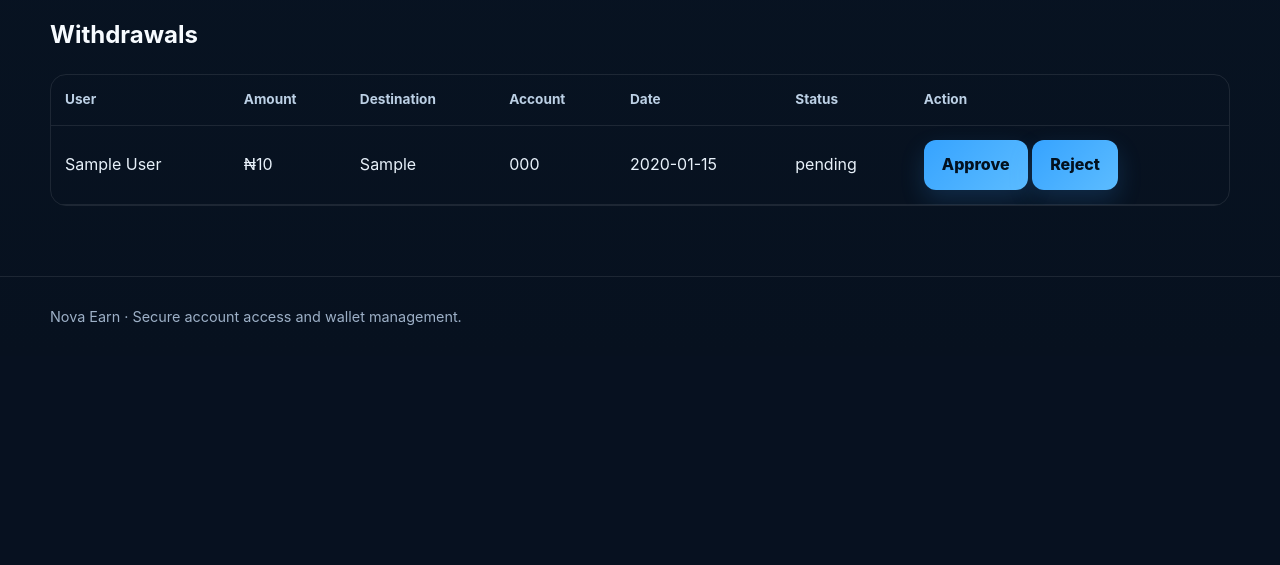
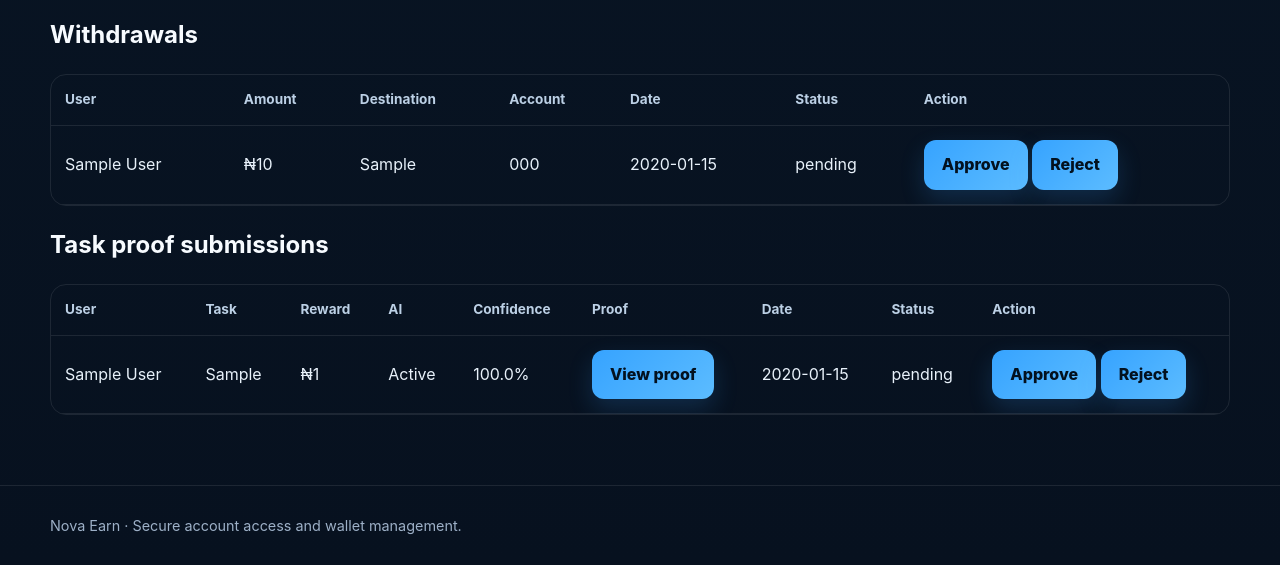
Before and after one commit to louiskyasua/Novaearn, a Flask app: page /admin in a window 1280 px wide. Shown: the part 798-1363 px from the top of the page. Before the commit the page ends 1123 px from the top, so only its background shows below. Run offline with Flask 3, Linux system fonts and the light colour scheme; the visitor is signed in with stand-in values (Sample User, id 1); tables that the repository leaves empty hold one stand-in row (values such as "Sample post").

Commit message:
Add AI-assisted task proof verification

```diff
--- a/app.py
+++ b/app.py
@@ -21,6 +21,7 @@ from werkzeug.security import generate_password_hash, check_password_hash
 
 import config as nova_config
 from config import ALLOWED_PAYMENT_PROVIDERS, PAYMENT_ACCOUNTS
+from task_verifier import TASKS, analyze_submission
 
 
 app = Flask(__name__)
@@ -50,6 +51,10 @@ DATA_DIR = os.environ.get("NOVA_DATA_DIR", "instance")
 os.makedirs(DATA_DIR, exist_ok=True)
 DB = os.environ.get("NOVA_DB_PATH", os.path.join(DATA_DIR, "novaearn.db"))
 UPLOAD_DIR = os.environ.get("NOVA_UPLOAD_DIR", os.path.join(DATA_DIR, "deposit_proofs"))
+TASK_UPLOAD_DIR = os.environ.get("NOVA_TASK_UPLOAD_DIR", os.path.join(DATA_DIR, "task_proofs"))
+os.makedirs(TASK_UPLOAD_DIR, exist_ok=True)
+MAX_TASK_PROOF_SIZE = 2 * 1024 * 1024
+ALLOWED_TASK_PROOF_EXTENSIONS = {"jpg", "jpeg", "png", "webp"}
 os.makedirs(UPLOAD_DIR, exist_ok=True)
 MAX_PROOF_SIZE = 5 * 1024 * 1024
 ALLOWED_PROOF_EXTENSIONS = {"jpg", "jpeg", "png", "webp"}
@@ -172,6 +177,8 @@ def protect_state_changing_requests():
         "profile",
         "admin_update_deposit",
         "admin_update_withdrawal",
+        "submit_task",
+        "admin_update_task",
     }
     if request.endpoint in protected_endpoints:
         validate_csrf()
@@ -245,6 +252,20 @@ def init_db():
             amount INTEGER,
             note TEXT,
             created_at TEXT
+        );
+        CREATE TABLE IF NOT EXISTS task_submissions(
+            id INTEGER PRIMARY KEY AUTOINCREMENT,
+            user_id INTEGER NOT NULL,
+            task_key TEXT NOT NULL,
+            reward INTEGER NOT NULL,
+            proof_path TEXT NOT NULL,
+            status TEXT DEFAULT 'pending',
+            ai_status TEXT DEFAULT 'needs_review',
+            ai_confidence REAL DEFAULT 0,
+            ai_reason TEXT,
+            created_at TEXT,
+            reviewed_at TEXT,
+            UNIQUE(user_id, task_key)
         );
         """
     )
@@ -1097,6 +1118,88 @@ def profile():
     return render_template("profile.html", user=u)
 
 
+@app.route("/tasks")
+@login_required
+def tasks():
+    u = current()
+    c = db()
+    rows = c.execute(
+        "SELECT * FROM task_submissions WHERE user_id=? ORDER BY id DESC",
+        (u["id"],),
+    ).fetchall()
+    c.close()
+    submissions = {row["task_key"]: row for row in rows}
+    return render_template("tasks.html", tasks=TASKS, submissions=submissions, user=u)
+
+
+@app.route("/tasks/submit", methods=["POST"])
+@login_required
+def submit_task():
+    task_key = request.form.get("task_key", "").strip()
+    task = TASKS.get(task_key)
+    proof = request.files.get("proof")
+    if not task or not proof or not proof.filename:
+        flash("Select a valid task and screenshot.")
+        return redirect(url_for("tasks"))
+
+    extension = proof.filename.rsplit(".", 1)[-1].lower() if "." in proof.filename else ""
+    if extension not in ALLOWED_TASK_PROOF_EXTENSIONS:
+        flash("Proof must be JPG, PNG, or WebP.")
+        return redirect(url_for("tasks"))
+
+    safe_name = secrets.token_hex(16) + "." + extension
+    proof_path = os.path.join(TASK_UPLOAD_DIR, safe_name)
+    proof.save(proof_path)
+    if os.path.getsize(proof_path) > MAX_TASK_PROOF_SIZE:
+        os.remove(proof_path)
+        flash("Proof image is too large. Maximum size is 2 MB.")
+        return redirect(url_for("tasks"))
+
+    u = current()
+    c = db()
+    try:
+        existing = c.execute(
+            "SELECT id, status FROM task_submissions WHERE user_id=? AND task_key=?",
+            (u["id"], task_key),
+        ).fetchone()
+        if existing:
+            c.rollback()
+            os.remove(proof_path)
+            flash("You have already submitted this task.")
+            return redirect(url_for("tasks"))
+
+        ai = analyze_submission(task_key, proof_path)
+        c.execute(
+            """
+            INSERT INTO task_submissions(
+                user_id,task_key,reward,proof_path,status,ai_status,ai_confidence,ai_reason,created_at
+            ) VALUES(?,?,?,?,?,?,?,?,?)
+            """,
+            (
+                u["id"],
+                task_key,
+                task["reward"],
+                proof_path,
+                "pending",
+                ai["status"],
+                ai["confidence"],
+                ai["reason"],
+                datetime.now().isoformat(),
+            ),
+        )
+        c.commit()
+    except Exception:
+        c.rollback()
+        if os.path.exists(proof_path):
+            os.remove(proof_path)
+        flash("Unable to submit task proof.")
+        return redirect(url_for("tasks"))
+    finally:
+        c.close()
+    flash("Proof submitted. AI verification result is available to the admin reviewer.")
+    return redirect(url_for("tasks"))
+
+
 @app.route("/activate")
 @login_required
 def activate():
@@ -1163,13 +1266,88 @@ def admin():
         ORDER BY w.id DESC
         """
     ).fetchall()
+    task_submissions = c.execute(
+        """
+        SELECT ts.*, u.name, u.email
+        FROM task_submissions ts
+        JOIN users u ON u.id=ts.user_id
+        ORDER BY ts.id DESC
+        """
+    ).fetchall()
     c.close()
     return render_template(
         "admin.html",
         users=users,
         deposits=deps,
         withdrawals=wd,
+        task_submissions=task_submissions,
+        tasks=TASKS,
     )
+
+
+@app.route("/admin/task-proof/<int:submission_id>")
+@admin_required
+def admin_task_proof(submission_id):
+    c = db()
+    row = c.execute("SELECT proof_path FROM task_submissions WHERE id=?", (submission_id,)).fetchone()
+    c.close()
+    if not row or not row["proof_path"]:
+        abort(404)
+    filename = os.path.basename(row["proof_path"])
+    return send_from_directory(TASK_UPLOAD_DIR, filename, as_attachment=False)
+
+
+@app.route("/admin/update-task/<int:submission_id>/<action>", methods=["POST"])
+@admin_required
+def admin_update_task(submission_id, action):
+    if action not in {"approve", "reject"}:
+        flash("Invalid task action.")
+        return redirect(url_for("admin"))
+    c = db()
+    try:
+        submission = c.execute(
+            "SELECT * FROM task_submissions WHERE id=?", (submission_id,)
+        ).fetchone()
+        if not submission or submission["status"] != "pending":
+            c.rollback()
+            flash("Task submission is no longer pending.")
+            return redirect(url_for("admin"))
+        status = "approved" if action == "approve" else "rejected"
+        result = c.execute(
+            "UPDATE task_submissions SET status=?, reviewed_at=? WHERE id=? AND status='pending'",
+            (status, datetime.now().isoformat(), submission_id),
+        )
+        if result.rowcount != 1:
+            c.rollback()
+            flash("Task submission is no longer pending.")
+            return redirect(url_for("admin"))
+        if action == "approve":
+            c.execute(
+                "UPDATE users SET balance=balance+? WHERE id=?",
+                (submission["reward"], submission["user_id"]),
+            )
+            c.execute(
+                """
+                INSERT INTO transactions(user_id,kind,amount,note,created_at)
+                VALUES(?,?,?,?,?)
+                """,
+                (
+                    submission["user_id"],
+                    "TASK_REWARD",
+                    submission["reward"],
+                    f"Task reward approved: {submission['task_key']}",
+                    datetime.now().isoformat(),
+                ),
+            )
+        c.commit()
+    except Exception:
+        c.rollback()
+        flash("Unable to update task submission.")
+        return redirect(url_for("admin"))
+    finally:
+        c.close()
+    flash(f"Task submission {status}.")
+    return redirect(url_for("admin"))
 
 
 @app.route("/admin/deposit-proof/<int:deposit_id>")
--- a/templates/admin.html
+++ b/templates/admin.html
@@ -46,4 +46,21 @@
     </tr>{% else %}<tr><td colspan="7">No withdrawals yet.</td></tr>{% endfor %}
   </table></div>
 </section>
+
+<section>
+  <div class="sectionhead"><h2>Task proof submissions</h2></div>
+  <div class="table"><table>
+    <tr><th>User</th><th>Task</th><th>Reward</th><th>AI</th><th>Confidence</th><th>Proof</th><th>Date</th><th>Status</th><th>Action</th></tr>
+    {% for s in task_submissions %}<tr>
+      <td>{{ s.name }}</td><td>{{ tasks[s.task_key].title if s.task_key in tasks else s.task_key }}</td><td>₦{{ "{:,}".format(s.reward) }}</td>
+      <td>{{ s.ai_status|replace('_',' ')|title }}</td><td>{{ (s.ai_confidence * 100)|round(0) }}%</td>
+      <td><a class="btn" href="{{ url_for('admin_task_proof', submission_id=s.id) }}" target="_blank" rel="noopener">View proof</a></td>
+      <td>{{ s.created_at[:16] if s.created_at else "—" }}</td><td><span class="status">{{ s.status }}</span></td>
+      <td>{% if s.status == 'pending' %}
+        <form method="post" action="/admin/update-task/{{ s.id }}/approve" style="display:inline"><input type="hidden" name="csrf_token" value="{{ csrf_token }}"><button class="btn" type="submit">Approve</button></form>
+        <form method="post" action="/admin/update-task/{{ s.id }}/reject" style="display:inline"><input type="hidden" name="csrf_token" value="{{ csrf_token }}"><button class="btn" type="submit">Reject</button></form>
+      {% else %}—{% endif %}</td>
+    </tr>{% else %}<tr><td colspan="9">No task submissions yet.</td></tr>{% endfor %}
+  </table></div>
+</section>
 {% endblock %}
```
